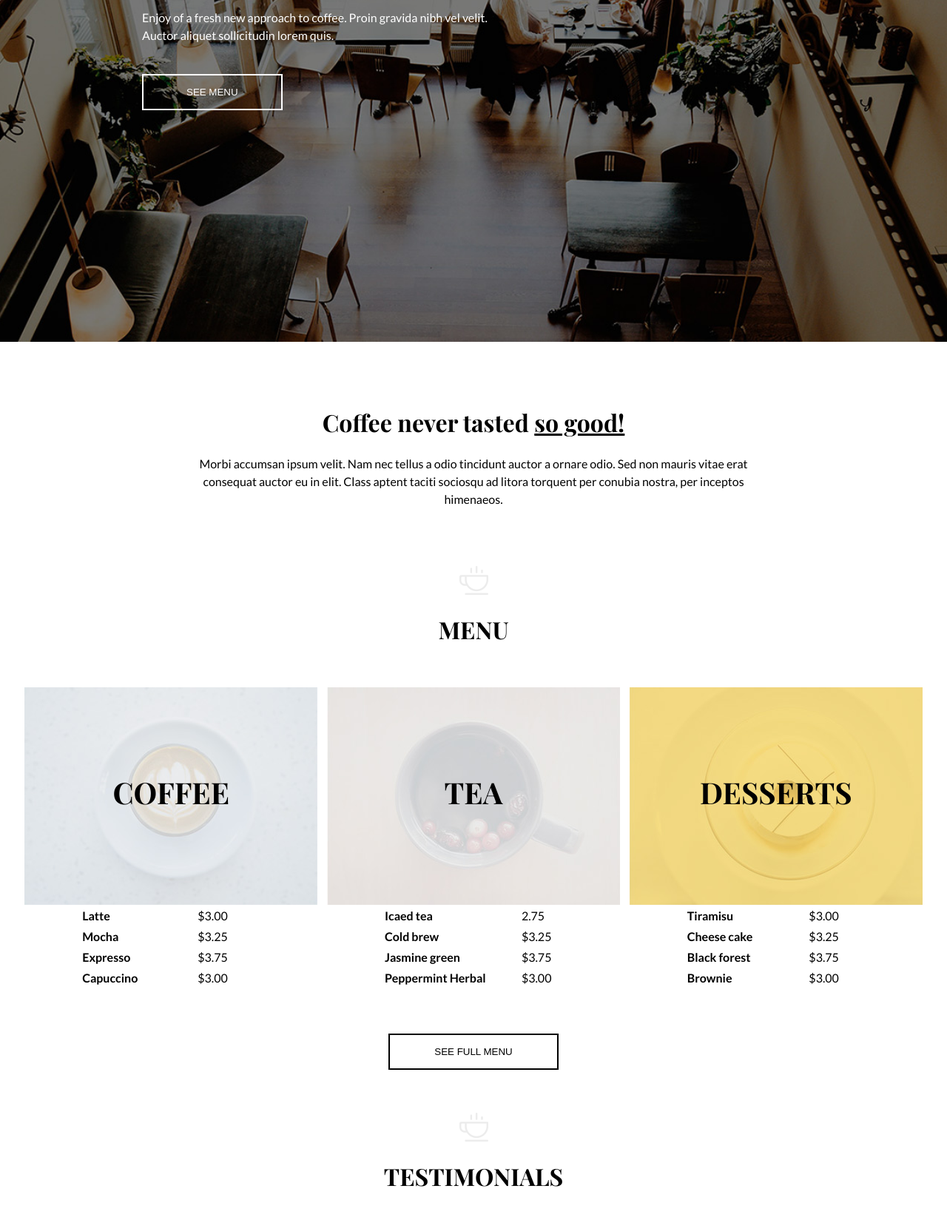
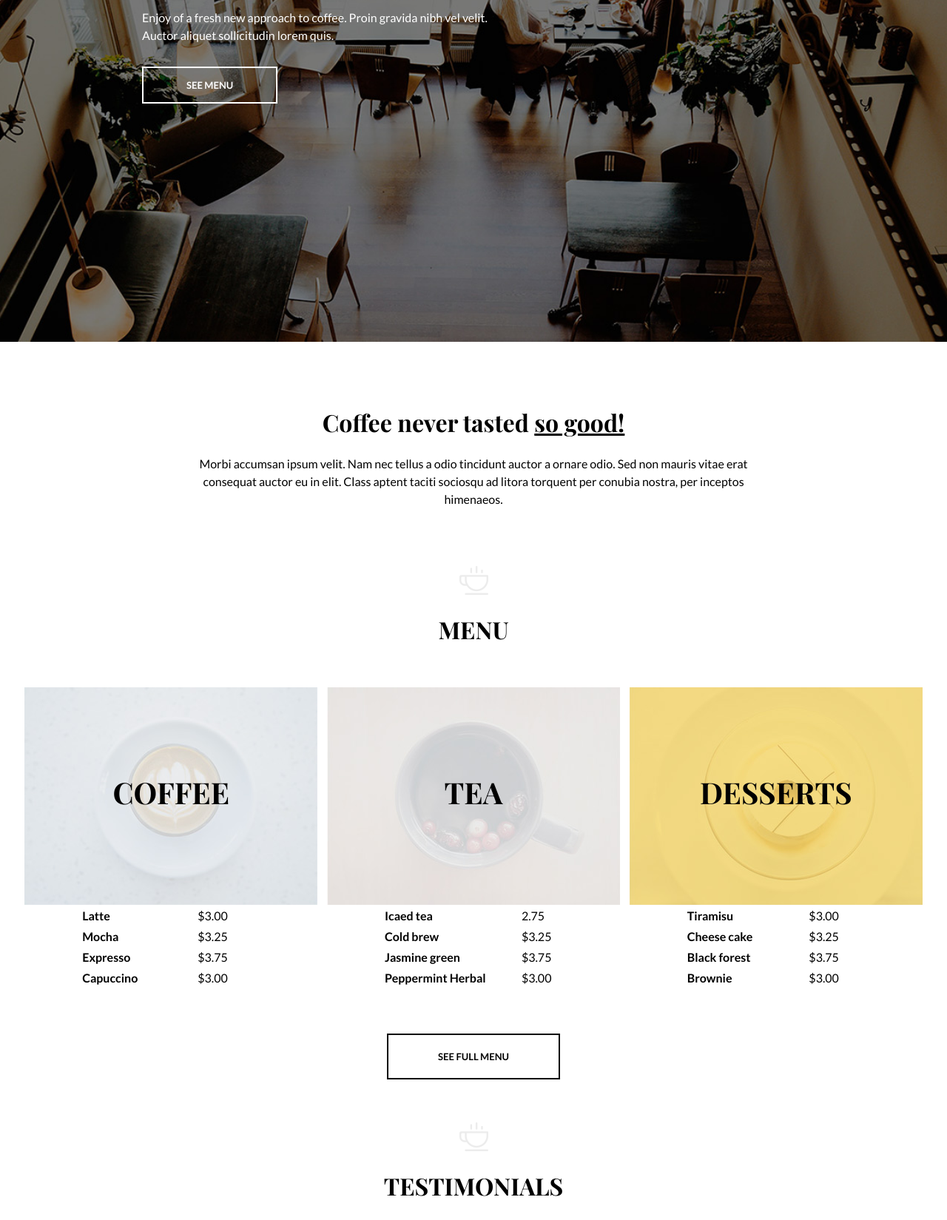
Before and after one commit to VKvashuk/Be-Latte, a website: page index.html in a window 1280 px wide. Shown: the part 338-1987 px from the top of the page at 74% size. Drawn offline with nearby package versions, Linux system fonts and the light colour scheme.

Commit message:
Change btn

```diff
--- a/index.html
+++ b/index.html
@@ -37,7 +37,7 @@
 	<div class="page-header__content">
 		<h1 class="page-header__title">Welcome to Be Latte</h1>
 		<p class="page-header__text">Enjoy of a fresh new approach to coffee. Proin gravida nibh vel velit. <br>Auctor aliquet sollicitudin lorem quis.</p>
-		<button class="page-header__btn" type="button">See menu</button>
+		<a class="page-header__btn" href="#">See menu</a>
 	</div>
 
 	</header>
@@ -121,7 +121,7 @@
     		</table>
     	</div>
     	</div>
-    	<button class="menu__btn" type="button">See full menu</button>
+    	<a class="menu__btn" href="#">See full menu</a>
     	<div class="about__icon">
 	            <img src="img/Coffee_icon_divider.png" width="39" height="39" alt="Cup">
 			</div>
--- a/less/blocks/header.less
+++ b/less/blocks/header.less
@@ -138,18 +138,23 @@
 		&__btn{
 			border: 2px solid #ffffff;
 			padding: 15px 58px;
+			font-family: 'Lato', sans-serif;
+			font-weight: 700;
+			font-size: 13px;
 			background-color: rgba( 0, 0, 0, 0);
 			color: @c-white;
+			text-decoration: none;
 			text-transform: uppercase;
 			transition-timing-function: cubic-bezier(0,0,0.58,1);
    	 		transition-duration: 500ms;
+   	 		cursor: pointer;
 		}
 
 		&__btn:hover{
 			background-color: rgba( 0, 0, 0, 0.5);
 			border: 2px solid @c-yellow;
 			color: @c-yellow;
-			cursor: pointer;
+
 		}
 }
 
--- a/less/blocks/menu.less
+++ b/less/blocks/menu.less
@@ -59,10 +59,15 @@
 
 	&__btn{
 		border: 2px solid #000000;
-		padding: 15px 58px;
+		padding: 15px 0px;
+		color: @c-black;
 		background-color: rgba( 0, 0, 0, 0);
+		font-family: 'Lato', sans-serif;
+		font-weight: 700;
+		font-size: 13px;
 		text-transform: uppercase;
 		text-align: center;
+		text-decoration: none;
 		width: 230px;
 		align-self:center;
 		margin-top: 60px;
```
Also changed, not shown: css/style.css.
